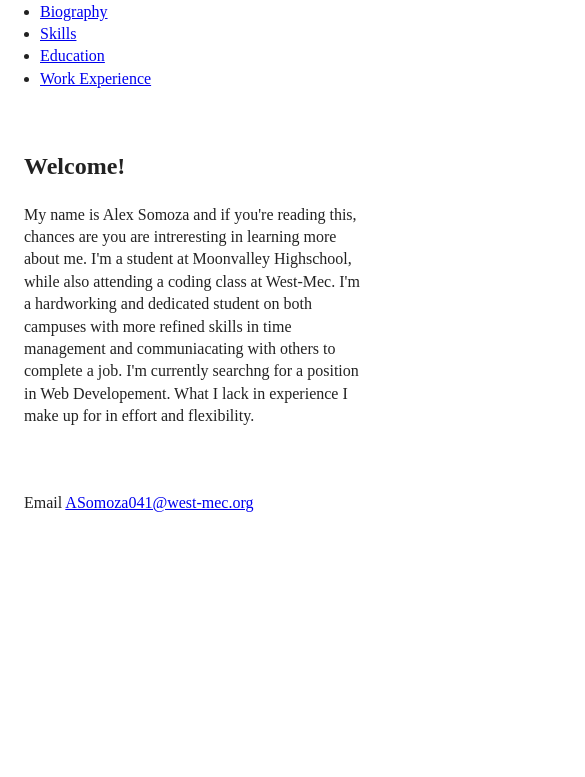
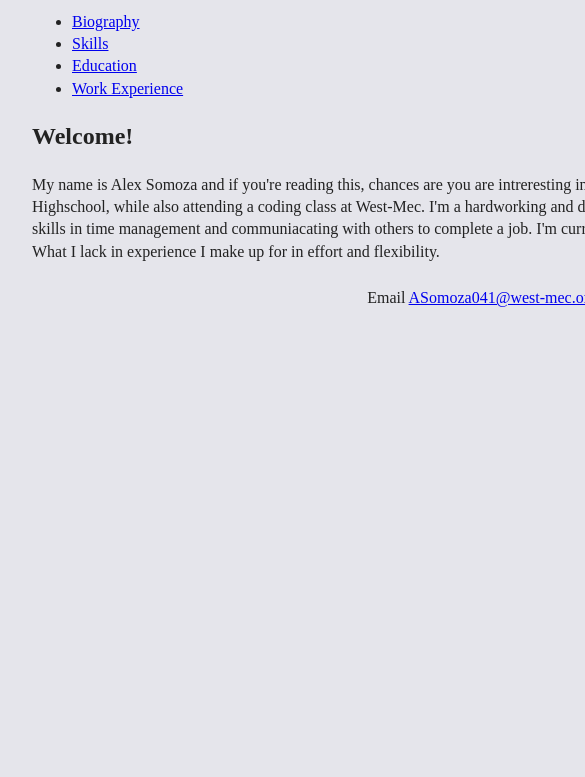
Before and after one commit to ASomoza041/TermProject_1-resume, a plain HTML site: page index.html in a window 390 px wide. Shown: the part 87-864 px from the top of the page, 585 px wide, since content can reach past the window. Drawn offline with nearby package versions, Linux system fonts and the light colour scheme.

Commit message:
Project Update
Added html, body, and footer styles. These styles include positioning, spacing, and color, as well as styles rules pointing towards a responsive design.

```diff
--- a/css/main.css
+++ b/css/main.css
@@ -97,16 +97,39 @@ textarea {
 /* ==========================================================================
    Author's custom styles
    ========================================================================== */
-body>article {
-    padding: 1.5em;
+/* html styles */
+html {
+    background-color: rgb(53, 53, 179);
+    height: 100%;
 }
 
-body>header>nav>li {
-    width: 20%;
+
+
+
+/* body styles */
+
+body {
+    background-color: rgb(229, 229, 235);
+    padding: 10px 2em 10px 2em;
+    margin-left: auto;
+    margin-right: auto;
+    max-width: 960px;
+    min-width: 900px;
+    width: 95%;
+    display: block;
+    height: 100%;
 }
 
+/* footer styles */
 footer {
-    padding: 1.5em;
+    clear: both;
+    position: relative;
+    display: block;
+    text-align: center;
+
+    padding-top: 8px;
+    padding-bottom: 8px;
+
 }
 
 /* ==========================================================================
--- a/index.html
+++ b/index.html
@@ -51,7 +51,6 @@
 
 
   <article>
-    <section>
     <p>
       <h2>Welcome!</h2> My name is Alex Somoza and if you're reading this, chances are you are intreresting in
       learning
@@ -64,18 +63,13 @@
       I make up for in effort and
       flexibility.
     </p>
-    </section>
+  </article>
+
+  <article>
 
   </article>
 
 
-
-  <footer>
-    <section>
-      Email <a href="mailto:ASomoza041@west-mec.org">ASomoza041@west-mec.org</a>
-    </section>
-
-  </footer>
 
 
 
@@ -104,6 +98,13 @@
     ga('send', 'pageview')
   </script>
   <script src="https://www.google-analytics.com/analytics.js" async defer></script>
+
+  <footer>
+
+    Email <a href="mailto:ASomoza041@west-mec.org">ASomoza041@west-mec.org</a>
+
+
+  </footer>
 </body>
 
 
```
Lines whose indentation alone changed are shown as unchanged.
